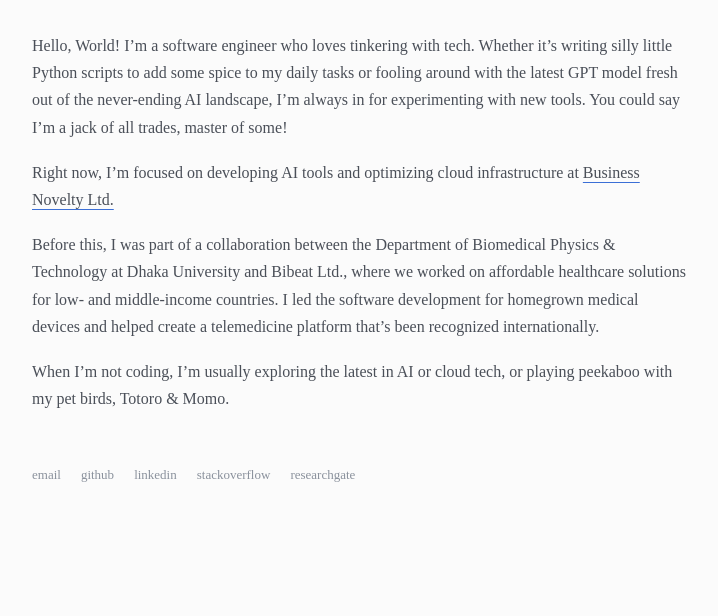
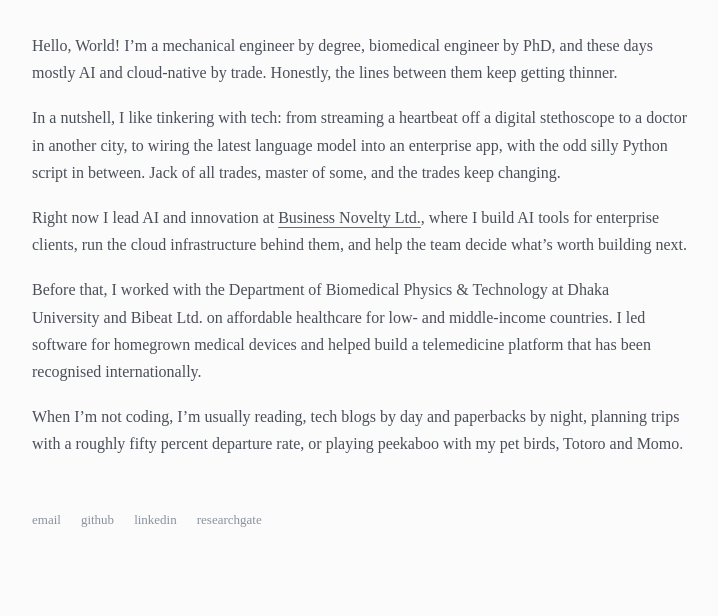
Before and after one commit to zihadt/zihadt.github.io, an Astro site: page / in a window 1280 px wide. Shown: the part 184-800 px from the top of the page, without its empty margins (280-998 px from the left). Built offline with nearby package versions, Linux system fonts and the light colour scheme; Astro itself is replaced by a stand-in of ours.

Commit message:
content: update bio, role, and CV for the AI and Innovation Lead role
Rewrite the home page bio, set the header role line and meta
description to the new title, split the Business Novelty CV entry into
the 2024–2025 engineer role and the 2025–present lead role, and drop the
Stack Overflow link.

Co-Authored-By: Claude Fable 5.1 <noreply@anthropic.com>

```diff
--- a/src/pages/index.astro
+++ b/src/pages/index.astro
@@ -6,25 +6,31 @@ import { site } from '../site';
 <Base variant="home">
   <div class="bio">
     <p>
-      Hello, World! I’m a software engineer who loves tinkering with tech. Whether it’s writing
-      silly little Python scripts to add some spice to my daily tasks or fooling around with the
-      latest GPT model fresh out of the never-ending AI landscape, I’m always in for experimenting
-      with new tools. You could say I’m a jack of all trades, master of some!
+      Hello, World! I’m a mechanical engineer by degree, biomedical engineer by PhD, and these days
+      mostly AI and cloud-native by trade. Honestly, the lines between them keep getting thinner.
     </p>
     <p>
-      Right now, I’m focused on developing AI tools and optimizing cloud infrastructure at{' '}
-      <a class="accent" href={site.employer.url} rel="noopener" target="_blank">{site.employer.name}</a>
+      In a nutshell, I like tinkering with tech: from streaming a heartbeat off a digital
+      stethoscope to a doctor in another city, to wiring the latest language model into an
+      enterprise app, with the odd silly Python script in between. Jack of all trades, master of
+      some, and the trades keep changing.
     </p>
     <p>
-      Before this, I was part of a collaboration between the Department of Biomedical Physics &
-      Technology at Dhaka University and Bibeat Ltd., where we worked on affordable healthcare
-      solutions for low- and middle-income countries. I led the software development for homegrown
-      medical devices and helped create a telemedicine platform that’s been recognized
-      internationally.
+      Right now I lead AI and innovation at{' '}
+      <a class="accent" href={site.employer.url} rel="noopener" target="_blank">{site.employer.name}</a>,
+      where I build AI tools for enterprise clients, run the cloud infrastructure behind them, and
+      help the team decide what’s worth building next.
     </p>
     <p>
-      When I’m not coding, I’m usually exploring the latest in AI or cloud tech, or playing peekaboo
-      with my pet birds, Totoro & Momo.
+      Before that, I worked with the Department of Biomedical Physics & Technology at Dhaka
+      University and Bibeat Ltd. on affordable healthcare for low- and middle-income countries. I
+      led software for homegrown medical devices and helped build a telemedicine platform that has
+      been recognised internationally.
+    </p>
+    <p>
+      When I’m not coding, I’m usually reading, tech blogs by day and paperbacks by night, planning trips
+      with a roughly fifty percent departure rate, or playing peekaboo with my pet birds, Totoro
+      and Momo.
     </p>
   </div>
 </Base>
--- a/src/site.ts
+++ b/src/site.ts
@@ -1,9 +1,9 @@
 export const site = {
   name: 'Zihad Tarafdar',
-  role: 'senior software engineer @ Business Novelty Ltd.',
+  role: 'AI and innovation lead @ Business Novelty Ltd.',
   url: 'https://zitar.dev',
   description:
-    'Zihad Tarafdar, software engineer. AI tools, cloud infrastructure, and homegrown medical devices.',
+    'Zihad Tarafdar, AI and Innovation Lead at Business Novelty Ltd. AI tools, cloud infrastructure, and homegrown medical devices.',
   employer: { name: 'Business Novelty Ltd.', url: 'https://biznovelty.com/' },
 };
 
@@ -19,6 +19,5 @@ export const links = [
   { label: 'email', href: 'mailto:zihad@bmpt.du.ac.bd' },
   { label: 'github', href: 'https://github.com/zihadt' },
   { label: 'linkedin', href: 'https://www.linkedin.com/in/zihad-tarafdar' },
-  { label: 'stackoverflow', href: 'https://stackoverflow.com/users/644614/zihad' },
   { label: 'researchgate', href: 'https://www.researchgate.net/profile/Zihad-Tarafdar' },
 ];
```
Also changed, not shown: src/data/cv.ts (+17 -6 lines).
